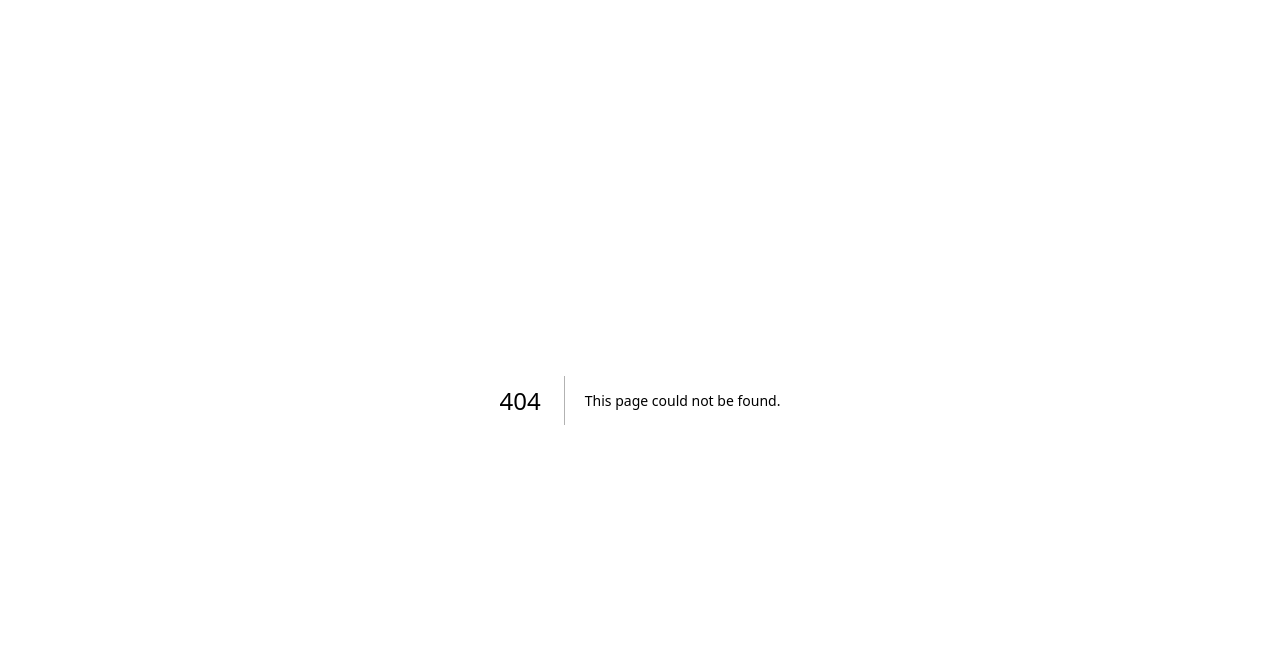
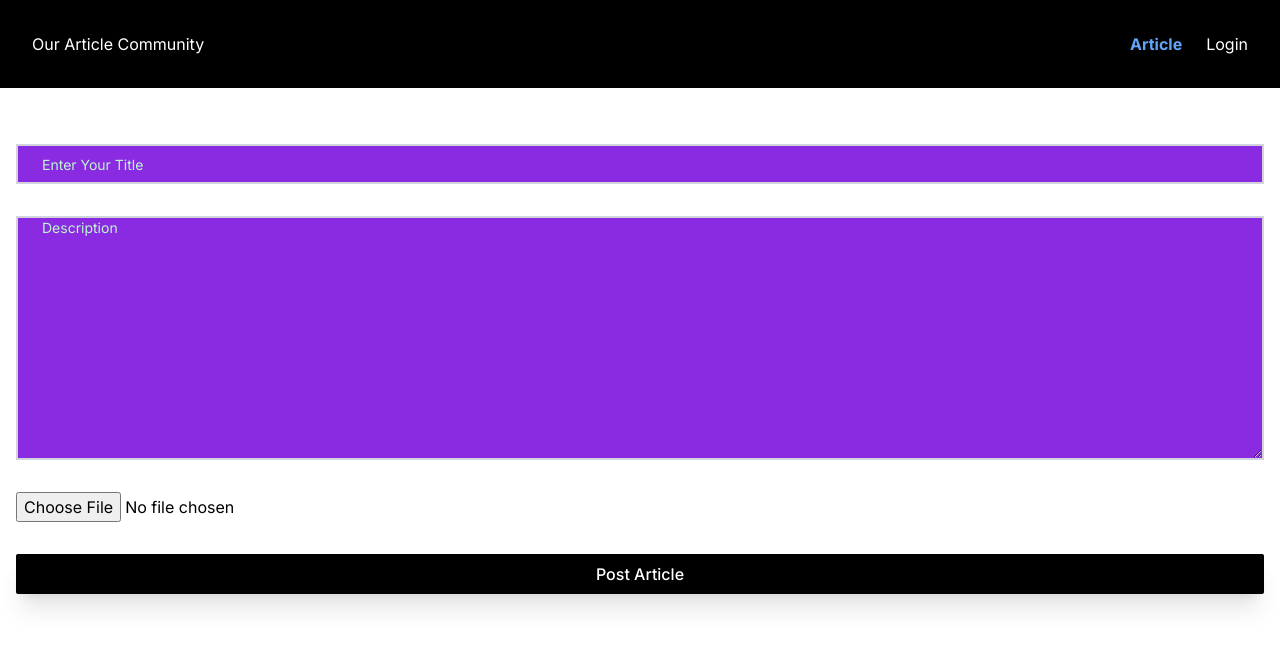
Before and after one commit to AdvanceProgrammer3/Article-Application, a Next.js app: page /article in a window 1280 px wide. Before the commit this address had no page. Shown: the top 648 px of the page. Built offline with nearby package versions, Linux system fonts and the light colour scheme; no server answers.

Commit message:
completed Article

```diff
--- /dev/null
+++ b/app/article/page.tsx
@@ -0,0 +1,106 @@
+"use client";
+
+import { db, storage } from "@/firebase.config";
+import { useUser } from "@clerk/nextjs";
+import { getDownloadURL, ref } from "firebase/storage";
+import {
+  addDoc,
+  collection,
+  doc,
+  serverTimestamp,
+  updateDoc,
+} from "firebase/firestore";
+import { uploadBytes } from "firebase/storage";
+import { useRouter } from "next/navigation";
+
+import { useState } from "react";
+
+function Article() {
+  const [title, setTitle] = useState();
+  const [description, setDescription] = useState();
+  const [file, setFile] = useState();
+
+  const { user } = useUser();
+  const router = useRouter();
+  const handleArticleFormSubmit = async (e: any) => {
+    // , `${user?.id}`, "Files"
+    e.preventDefault();
+    const docRef = await addDoc(collection(db, "Articles"), {
+      userId: user?.id,
+      FirstName: user?.firstName,
+      FullName: user?.fullName,
+      ProfileImage: user?.imageUrl,
+      Articletitle: title,
+      ArticleDescription: description,
+      timeStamps: serverTimestamp(),
+    });
+
+    console.log(`document id : ${docRef.id}`);
+
+    const fileRef = await ref(storage, `${docRef.id}`);
+
+    uploadBytes(fileRef, file).then(async (snapshot) => {
+      const downloadURL = await getDownloadURL(fileRef);
+
+      await updateDoc(doc(db, "Articles", docRef.id), {
+        downloadURL: downloadURL,
+      });
+
+      console.log("Uploaded a blob or file!");
+    });
+
+    alert("Post Added Successfully");
+    router.push("/");
+  };
+
+  const handTitleInput = (e: any) => {
+    setTitle(e.target.value);
+  };
+  const handleDescriptionInput = (e: any) => {
+    setDescription(e.target.value);
+  };
+
+  const handleFileInput = (e: any) => {
+    setFile(e.target.files[0]);
+  };
+
+  return (
+    <div className="max-w-7xl mx-auto mt-10 p-4">
+      <form action="" className="flex flex-col gap-8">
+        <input
+          type="text"
+          name=""
+          id=""
+          placeholder="Enter Your Title"
+          className="border-gray-300 border-[2px] h-10 pl-6  placeholder:text-sm placeholder:text-green-200 bg-[#8A2BE2] text-[#FFA500]"
+          onChange={handTitleInput}
+        />
+
+        <textarea
+          name=""
+          id=""
+          cols={30}
+          rows={10}
+          placeholder="Description"
+          className="border-gray-300 border-[2px] pl-6 placeholder:text-sm placeholder:text-green-200 bg-[#8A2BE2] text-[#FFA500]"
+          onChange={handleDescriptionInput}
+        />
+
+        {/* Image Picker */}
+
+        <input type="file" name="" id="" onChange={handleFileInput} />
+
+        <button
+          onClick={handleArticleFormSubmit}
+          className="p-2 bg-black text-white w-full shadow-xl rounded-sm font-medium
+          hover:text-green-400
+          "
+        >
+          Post Article
+        </button>
+      </form>
+    </div>
+  );
+}
+
+export default Article;
--- /dev/null
+++ b/app/components/Header.tsx
@@ -0,0 +1,33 @@
+"use client";
+
+import { UserButton, useUser } from "@clerk/nextjs";
+import Link from "next/link";
+
+const Header = () => {
+  const { isLoaded, isSignedIn, user } = useUser();
+  // console.log(user);
+
+  return (
+    <header className="flex justify-between max-w-7xl mx-auto bg-black p-8 text-white">
+      <Link href="/">Our Article Community</Link>
+
+      <div className="flex space-x-6 items-center">
+        <Link
+          href="/article"
+          className="text-blue-400 hover:text-blue-800 font-bold"
+        >
+          Article
+        </Link>
+        {user ? (
+          <UserButton afterSignOutUrl="/" />
+        ) : (
+          <div>
+            <Link href="/sign-in">Login</Link>
+          </div>
+        )}
+      </div>
+    </header>
+  );
+};
+
+export default Header;
--- /dev/null
+++ b/app/components/RichTextEditor.tsx
@@ -0,0 +1,23 @@
+"use client";
+
+import { useState } from "react";
+import { Editor, EditorState } from "draft-js";
+import "draft-js/dist/Draft.css";
+
+const RichTextEditor: React.FC = () => {
+  const [editorState, setEditorState] = useState(() =>
+    EditorState.createEmpty()
+  );
+
+  const onChange = (newEditorState: EditorState) => {
+    setEditorState(newEditorState);
+  };
+
+  return (
+    <div className="bg-white p-4 shadow-md">
+      <Editor editorState={editorState} onChange={onChange} />
+    </div>
+  );
+};
+
+export default RichTextEditor;
--- a/app/layout.tsx
+++ b/app/layout.tsx
@@ -1,22 +1,31 @@
-import type { Metadata } from 'next'
-import { Inter } from 'next/font/google'
-import './globals.css'
+import type { Metadata } from "next";
+import { Inter } from "next/font/google";
+import "./globals.css";
+import Header from "./components/Header";
+import { ClerkProvider } from "@clerk/nextjs";
 
-const inter = Inter({ subsets: ['latin'] })
+const inter = Inter({ subsets: ["latin"] });
 
 export const metadata: Metadata = {
-  title: 'Create Next App',
-  description: 'Generated by create next app',
-}
+  title: "Create Next App",
+  description: "Generated by create next app",
+};
 
 export default function RootLayout({
   children,
 }: {
-  children: React.ReactNode
+  children: React.ReactNode;
 }) {
   return (
-    <html lang="en">
-      <body className={inter.className}>{children}</body>
-    </html>
-  )
+    <ClerkProvider>
+      <html lang="en">
+        <body className={inter.className}>
+          <div>
+            <Header />
+          </div>
+          {children}
+        </body>
+      </html>
+    </ClerkProvider>
+  );
 }
--- a/app/page.tsx
+++ b/app/page.tsx
@@ -1,11 +1,51 @@
-import Image from "next/image";
+import { db } from "@/firebase.config";
+import { auth, useUser } from "@clerk/nextjs";
+import { DocumentData, collection, getDocs } from "firebase/firestore";
 
-export default function Home() {
+const HomePage = async () => {
+  const { userId } = auth();
+  let ArticleArray: DocumentData[] = [];
+  // , userId!, "Files"
+
+  if (!userId) return;
+  const querySnapshot = await getDocs(collection(db, "Articles"));
+
+  querySnapshot.forEach((doc) => {
+    // doc.data() is never undefined for query doc snapshots
+    ArticleArray.push(doc.data());
+  });
+
   return (
-    <main>
-      {/* header */}
-      {/* Aricle Content */}
-      <h1>Welcome to Article Page</h1>
-    </main>
+    <div className="max-w-4xl mx-auto p-2 space-y-8 lg:w-[35rem] lg:h-[35rem]">
+      {ArticleArray.map((article) => (
+        <div key={article.userId} className="">
+          <div className="flex justify-between p-8">
+            <div className="flex space-x-4 lg:space-x-10">
+              <img
+                src={article.ProfileImage}
+                alt=""
+                className="h-8 w-8 rounded-full"
+              />
+              <div>
+                <p className="font-serif">{article.FullName}</p>
+
+                <p className="italic text-xs">{article.Articletitle}</p>
+              </div>
+            </div>
+
+            <p>9:00</p>
+          </div>
+          <div className="">
+            {/* <p className="font-bold text-xl ">{article.Articletitle}</p> */}
+            <p className="bg-yellow-500 text-black p-2 font-medium text-sm">
+              {article.ArticleDescription}
+            </p>
+            <img src={article.downloadURL} alt="" className="w-full" />
+          </div>
+        </div>
+      ))}
+    </div>
   );
-}
+};
+
+export default HomePage;
--- /dev/null
+++ b/app/sign-in/[[...sign-in]]/page.tsx
@@ -0,0 +1,5 @@
+import { SignIn } from "@clerk/nextjs";
+
+export default function Page() {
+  return <SignIn />;
+}
--- /dev/null
+++ b/app/sign-up/[[...sign-up]]/page.tsx
@@ -0,0 +1,5 @@
+import { SignUp } from "@clerk/nextjs";
+
+export default function Page() {
+  return <SignUp />;
+}
--- /dev/null
+++ b/firebase.config.ts
@@ -0,0 +1,19 @@
+
+import { initializeApp } from "firebase/app";
+import {getFirestore} from 'firebase/firestore'
+import { getStorage } from 'firebase/storage'
+
+const firebaseConfig = {
+  apiKey: "AIzaSyC3y8yAx218Xj2nIBbFYUj5QbjXE9NiPqA",
+  authDomain: "article-35135.firebaseapp.com",
+  projectId: "article-35135",
+  storageBucket: "article-35135.appspot.com",
+  messagingSenderId: "1060244018818",
+  appId: "1:1060244018818:web:773b6bf590eabaa5edc69b"
+};
+
+// Initialize Firebase
+const app = initializeApp(firebaseConfig);
+const db = getFirestore(app)
+const storage = getStorage(app)
+export {app, db, storage}
```
Also changed, not shown: middleware.ts (added, +12 -0 lines), package.json (+10 -7 lines), 1 other file (tests, documents, lock files or other folders).
